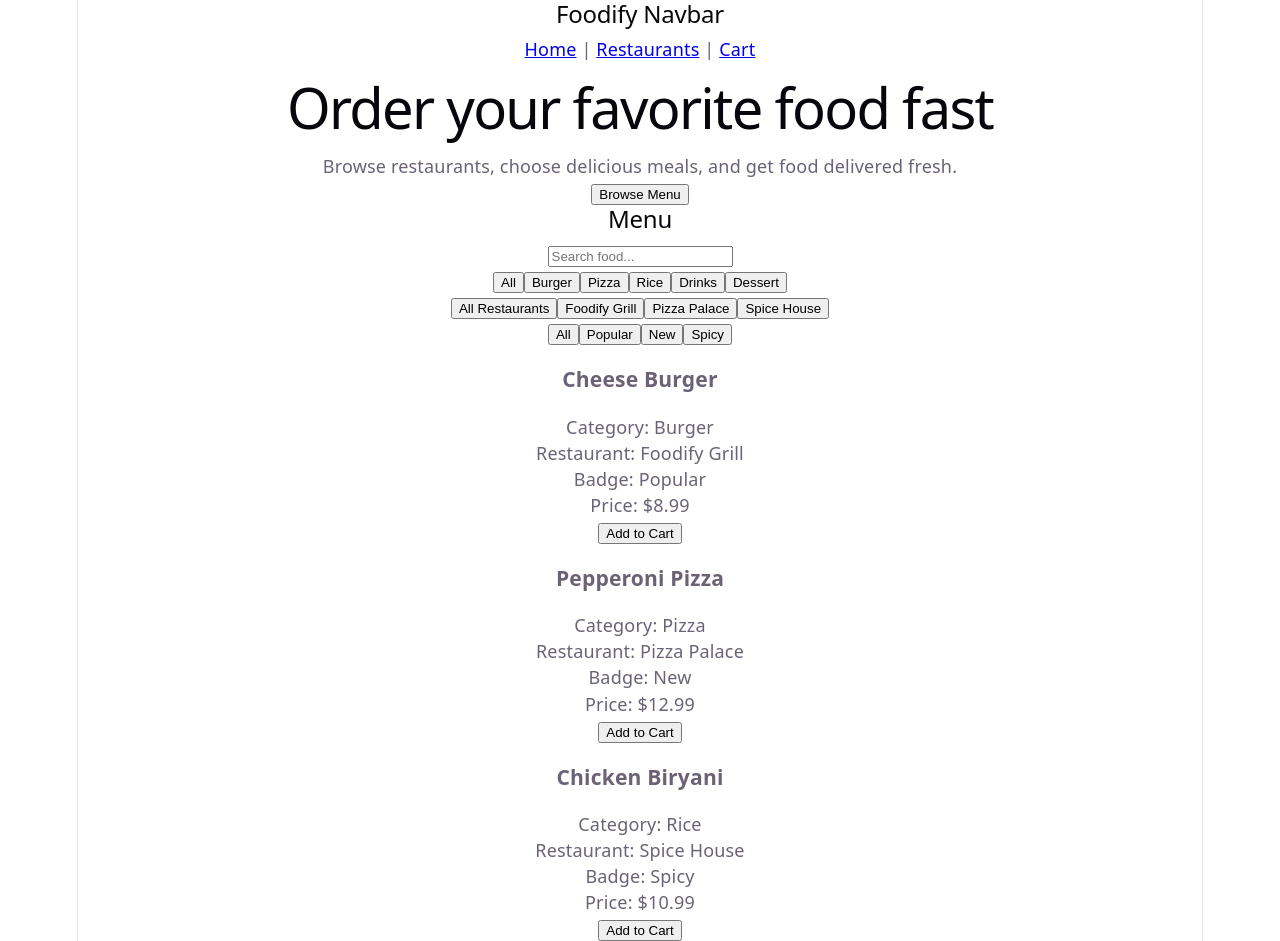
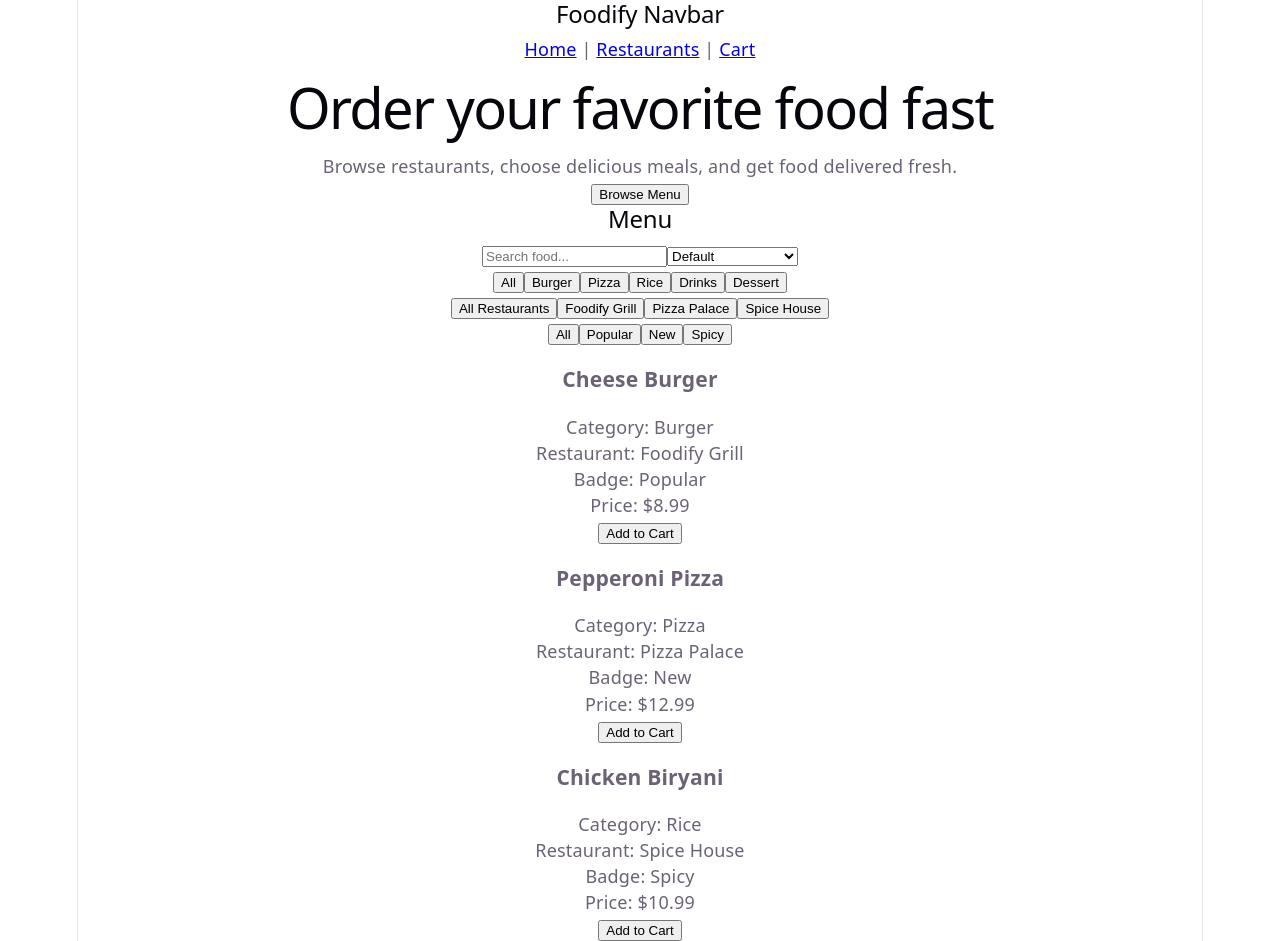
Before and after one commit to Rohit6165/foodify, a React (Vite) app: page / in a window 1280 px wide. Built offline with nearby package versions, Linux system fonts and the light colour scheme.

Commit message:
Add sort options

```diff
--- a/src/App.jsx
+++ b/src/App.jsx
@@ -8,16 +8,24 @@ function App() {
   const [selectedCategory, setSelectedCategory] = useState("All");
   const [selectedRestaurant, setSelectedRestaurant] = useState("All");
   const [selectedBadge, setSelectedBadge] = useState("All");
+  const [sortOption, setSortOption] = useState("default");
 
   const badges = ["All", "Popular", "New", "Spicy"];
 
-  const filteredFoods = foods.filter((food) => {
+  const filteredFoods = foods
+    .filter((food) => {
       const matchesSearch = food.name.toLowerCase().includes(searchText.toLowerCase());
       const matchesCategory = selectedCategory === "All" || food.category === selectedCategory;
       const matchesRestaurant = selectedRestaurant === "All" || food.restaurant === selectedRestaurant;
       const matchesBadge = selectedBadge === "All" || food.badge === selectedBadge;
 
       return matchesSearch && matchesCategory && matchesRestaurant && matchesBadge;
+    })
+    .sort((a, b) => {
+      if (sortOption === "price-low") return a.price - b.price;
+      if (sortOption === "price-high") return b.price - a.price;
+      if (sortOption === "name") return a.name.localeCompare(b.name);
+      return 0;
     });
 
   return (
@@ -42,6 +50,13 @@ function App() {
           value={searchText}
           onChange={(event) => setSearchText(event.target.value)}
         />
+
+        <select value={sortOption} onChange={(event) => setSortOption(event.target.value)}>
+          <option value="default">Default</option>
+          <option value="price-low">Price: Low to High</option>
+          <option value="price-high">Price: High to Low</option>
+          <option value="name">Name: A to Z</option>
+        </select>
 
         <div>
           {categories.map((category) => (
```
Lines whose indentation alone changed are shown as unchanged.
